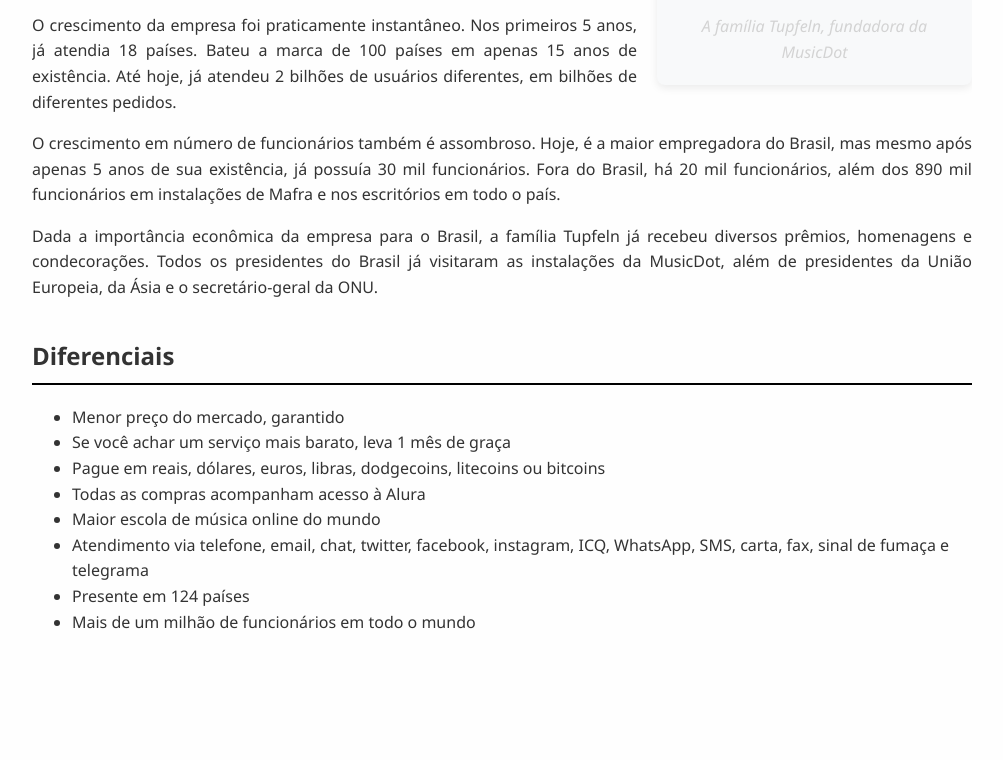
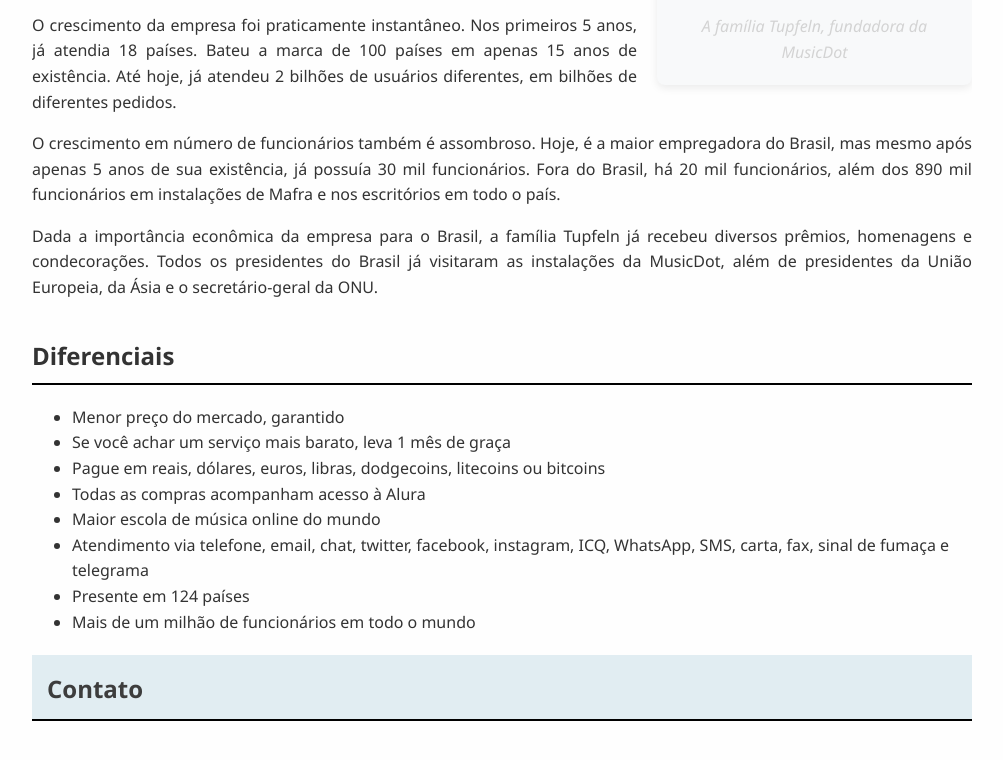
Before and after one commit to PernilTO/PernilTO.github.io, a plain HTML site: page sobre.html in a window 1280 px wide. Shown: the part 1382-2142 px from the top of the page, without its empty margins (138-1141 px from the left). Before the commit the page ends 2073 px from the top, so only its background shows below. Drawn offline with Linux system fonts and the light colour scheme.

Commit message:
Tópico CSS, Atividade 5

```diff
--- a/sobre.html
+++ b/sobre.html
@@ -78,5 +78,7 @@
         <li>Mais de um milhão de funcionários em todo o mundo</li>
     </ul>
 
+    <h2 id="contato">Contato</h2>
+
 </body>
 </html>
```
